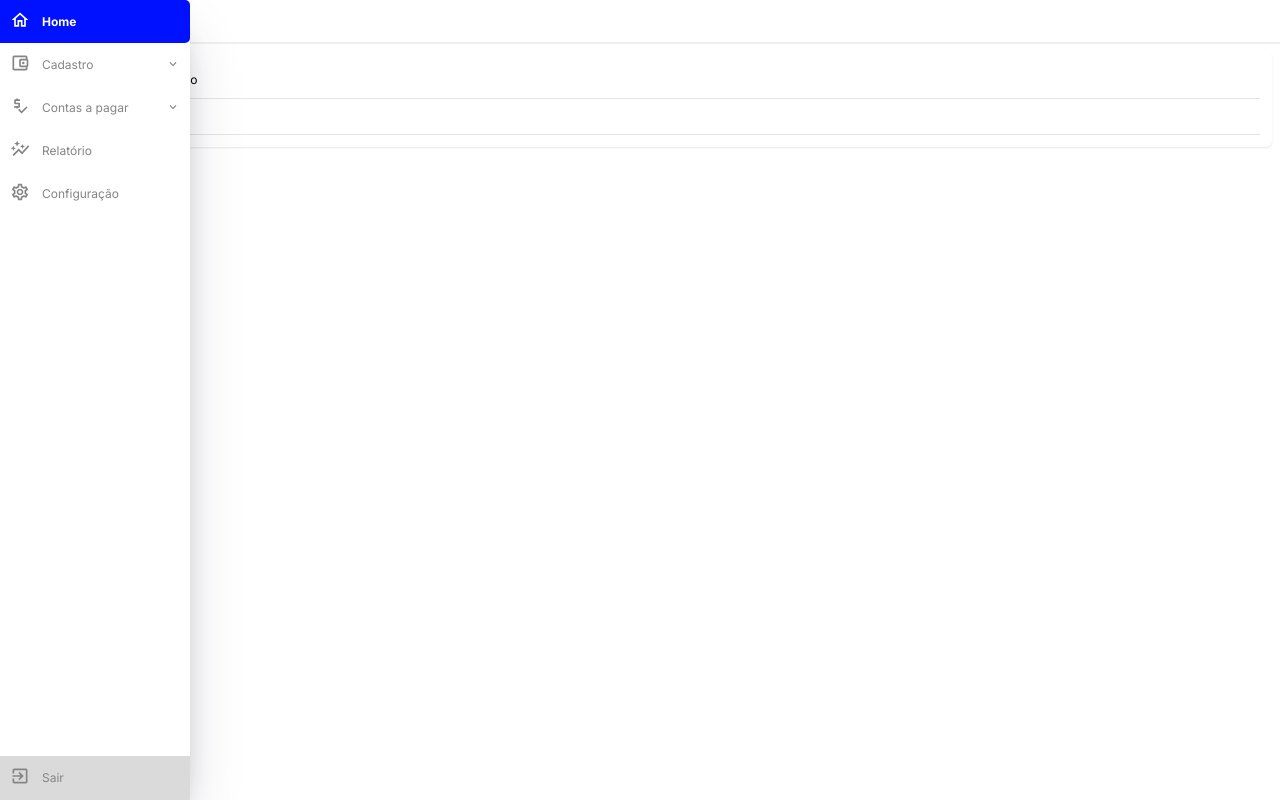
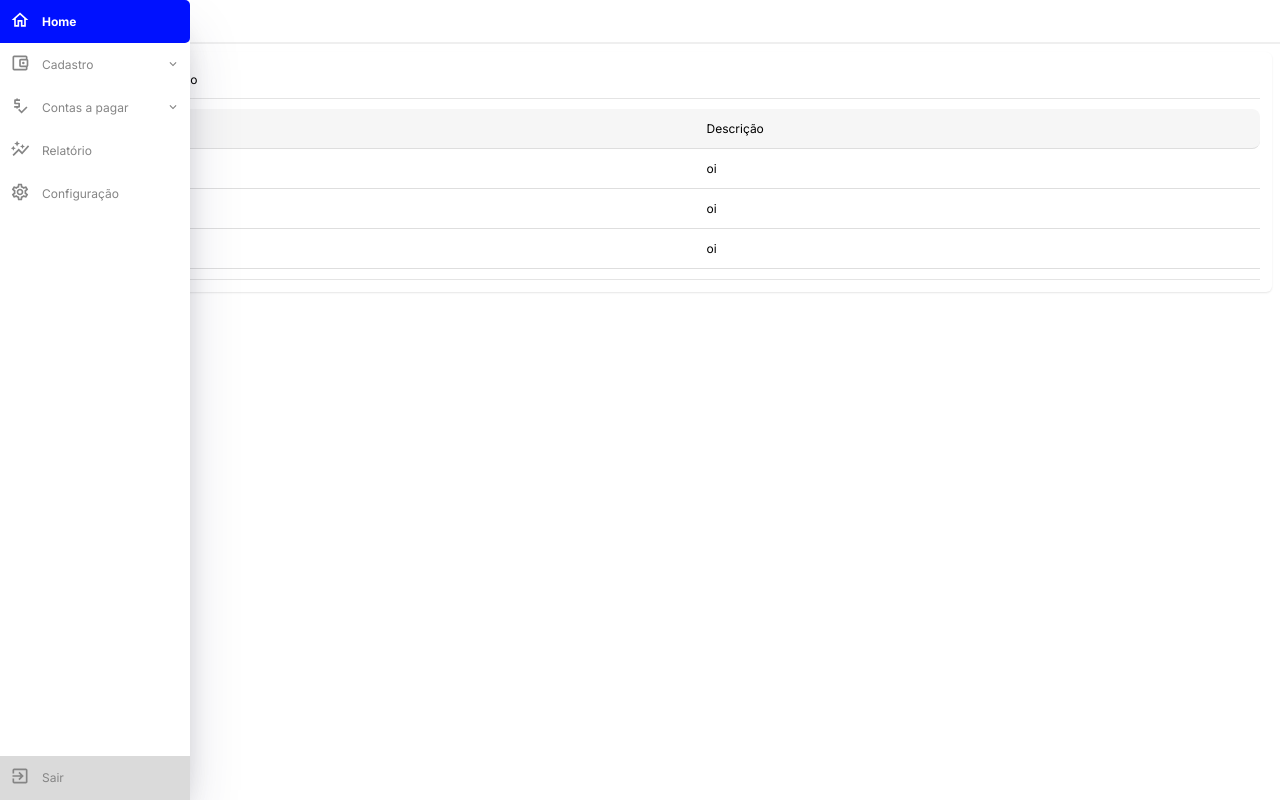
Before and after one commit to hugodesenv/web-financas, a Next.js app: page /pages/register/type in a window 1280 px wide. Built offline with nearby package versions, Linux system fonts and the light colour scheme.

Commit message:
Criando a tabela

```diff
--- a/src/app/pages/register/type/page.tsx
+++ b/src/app/pages/register/type/page.tsx
@@ -1,10 +1,28 @@
 import LayoutRegister from "@/components/layout/layout_register";
 import { MyTabView } from "@/components/tabview/MyTabView";
 import FormTypeRegister from "./components/FormTypeRegister";
+import MyTable from "@/components/table/MyTable";
 
 export default function TypeRegister() {
   function TabSearch() {
-    return <>Tab search aqui</>;
+    return (
+      <MyTable
+        columns={
+          [
+            { key: 'ID', label: 'Código' },
+            { key: 'description', label: 'Descrição' }
+          ]
+        }
+        datasource={[
+          { key: '1', description: 'Descricao1' },
+          { key: '1', description: 'Descricao2' },
+          { key: '1', description: 'Descricao3' },
+          { key: '1', description: 'Descricao4' },
+          { key: '1', description: 'Descricao5' },
+          { key: '1', description: 'Descricao6' },
+        ]}
+      />
+    );
   }
 
   return (
--- /dev/null
+++ b/src/components/table/MyTable.tsx
@@ -0,0 +1,43 @@
+import './style.css';
+
+interface IColumn {
+  key: string;
+  label: string;
+}
+
+interface IProps {
+  columns: IColumn[],
+  datasource: any[]
+}
+
+export default function MyTable(props: IProps) {
+  return (
+    <table cellSpacing={0} width='100%'>
+      <thead className='mytable-thead'>
+        <tr>
+          {
+            props.columns.map(({ key, label }) => (
+              <th key={key}>
+                <span>{label}</span>
+              </th>
+            ))
+          }
+        </tr>
+      </thead>
+      <tbody className='mytable-tbody'>
+        <tr>
+          <td>oi</td>
+          <td>oi</td>
+        </tr>
+        <tr>
+          <td>oi</td>
+          <td>oi</td>
+        </tr>
+        <tr>
+          <td>oi</td>
+          <td>oi</td>
+        </tr>
+      </tbody>
+    </table>
+  )
+}
--- /dev/null
+++ b/src/components/table/style.css
@@ -0,0 +1,30 @@
+.mytable-thead {
+  background-color: rgb(246, 246, 246);
+}
+
+.mytable-thead tr th {
+  font-weight: normal;
+}
+
+.mytable-thead tr th:first-child {
+  border-top-left-radius: 8px;
+  border-bottom-left-radius: 8px;
+}
+
+.mytable-thead tr th:last-child {
+  border-top-right-radius: 8px;
+  border-bottom-right-radius: 8px;
+}
+
+.mytable-thead tr th:last-child {
+  padding-right: 0px;
+}
+
+.mytable-thead tr th,
+.mytable-tbody tr td {
+  padding-top: 12px;
+  padding-bottom: 12px;
+  padding-right: 25px;
+  padding-left: 10px;
+  border-bottom: 1px solid rgb(222, 222, 222);
+}
--- a/src/components/tabview/style.css
+++ b/src/components/tabview/style.css
@@ -29,6 +29,7 @@
 }
 
 .mtv-container {
-  padding: 10px;
+  padding-top: 10px;
+  padding-bottom: 10px;
   border-bottom: 1px solid rgb(228, 228, 228);
 }
--- a/src/components/text/style.css
+++ b/src/components/text/style.css
@@ -20,7 +20,7 @@
 .container-my-input-text:hover,
 .container-my-input-text:focus {
   color: blue;
-  box-shadow: rgba(0, 0, 255, 0.3) 0px 1px 1px 0px, rgba(0, 0, 0, 0.05) 0px 1px 1px 0px;
+  box-shadow: rgba(0, 0, 0, 0.05) 0px 0px 0px 1px;
 }
 
 .wrapper-my-input-text:hover .my-input-text-title {
```
